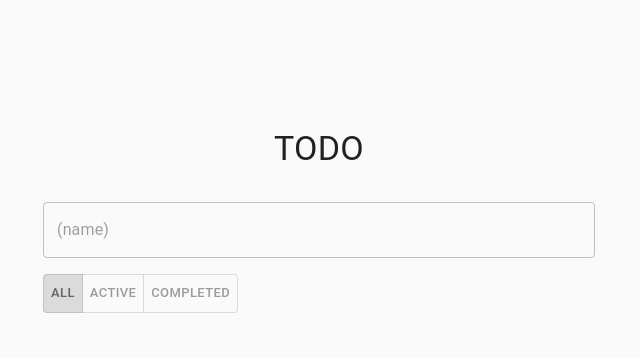
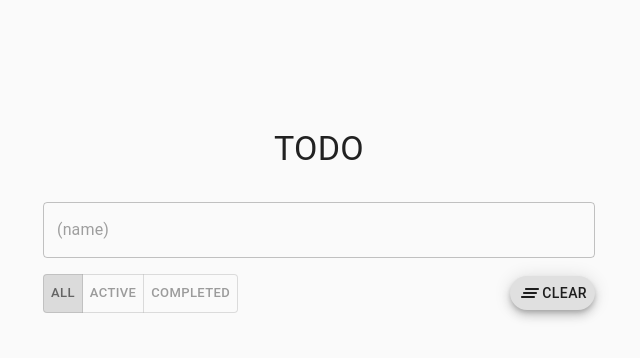
Before and after one commit to beamthsa/todo, a React (Create React App) app: page / in a window 1280 px wide. Shown: the top 358 px of the page, without its empty margins (321-961 px from the left). Built offline with nearby package versions, Linux system fonts and the light colour scheme.

Commit message:
feat: reset todo button

```diff
--- a/src/Todo.tsx
+++ b/src/Todo.tsx
@@ -1,8 +1,11 @@
 import { useState, useMemo } from 'react';
 import Container from '@material-ui/core/Container';
 import Typography from '@material-ui/core/Typography';
+import Grid from '@material-ui/core/Grid';
 import ToggleButton from '@material-ui/lab/ToggleButton';
 import ToggleButtonGroup, { ToggleButtonGroupProps } from '@material-ui/lab/ToggleButtonGroup';
+import Fab from '@material-ui/core/Fab';
+import ClearAllRoundedIcon from '@material-ui/icons/ClearAllRounded';
 import { makeStyles } from '@material-ui/core/styles';
 
 import TodoInput from './components/TodoInput';
@@ -27,7 +30,7 @@ function Todo() {
   const classes = useStyles();
   const {
     data, addTodo, removeTodo,
-    activeIds, toggleTodo,
+    resetTodo, activeIds, toggleTodo,
   } = useTodo();
 
   const [todoState, setTodoState] = useState< 'all' | 'active' | 'completed'>('all');
@@ -63,6 +66,11 @@ function Todo() {
         onDelete={removeTodo}
         onToggle={toggleTodo} />
 
+      <Grid
+        container
+        direction="row"
+        justify="space-between"
+        alignItems="center">
         <ToggleButtonGroup
           value={todoState}
           onChange={toggleState}
@@ -78,6 +86,16 @@ function Todo() {
             Completed
           </ToggleButton>
         </ToggleButtonGroup>
+
+        <Fab
+          variant="extended"
+          size="small"
+          color="default"
+          onClick={resetTodo}>
+          <ClearAllRoundedIcon />
+          Clear
+        </Fab>
+      </Grid>
     </Container>
   );
 }
--- a/src/components/TodoList/TodoList.tsx
+++ b/src/components/TodoList/TodoList.tsx
@@ -21,7 +21,7 @@ export interface TodoListProps {
 
 const useStyles = makeStyles(
   theme => ({
-    buttonDelete: {
+    deleteButton: {
       '&:hover': {
         color: theme.palette.error.main,
       }
@@ -80,7 +80,7 @@ const TodoList: React.FC<TodoListProps> = (props) => {
 
             <ListItemSecondaryAction>
               <IconButton
-                className={classes.buttonDelete}
+                className={classes.deleteButton}
                 edge="end"
                 onClick={handleDelete(currentId)}>
                 <DeleteForeverRoundedIcon />
--- a/src/hooks/useTodo/useTodo.tsx
+++ b/src/hooks/useTodo/useTodo.tsx
@@ -44,6 +44,10 @@ export default function useTodo() {
     }
   }
 
+  function resetTodo() {
+    setData([]);
+  }
+
   function toggleTodo(id: string) {
     const currentIndex = activeIds.indexOf(id);
     const newIds = [...activeIds];
@@ -69,6 +73,7 @@ export default function useTodo() {
     data,
     addTodo,
     removeTodo,
+    resetTodo,
 
     activeIds,
     toggleTodo,
```
Lines whose indentation alone changed are shown as unchanged.
